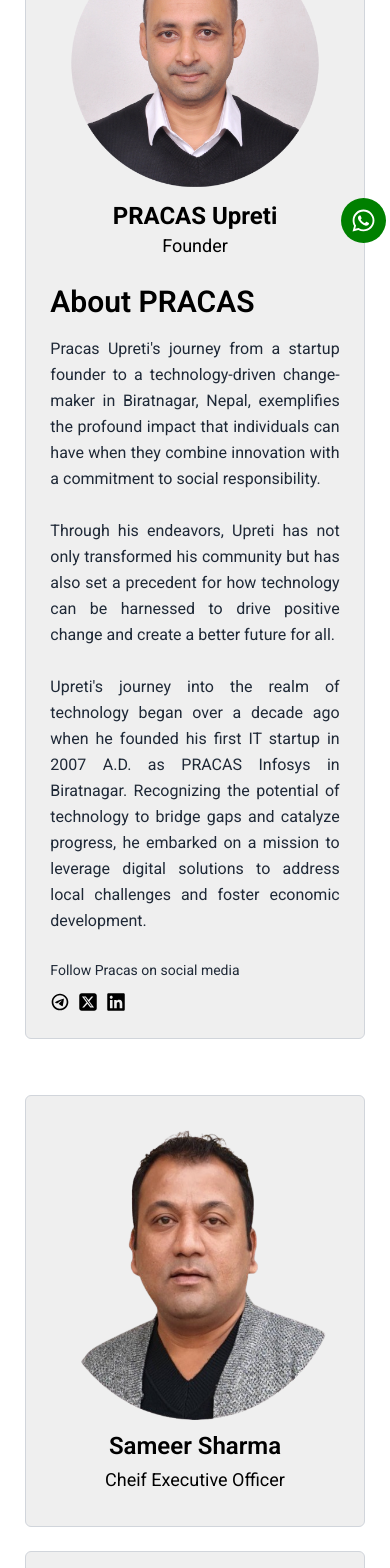
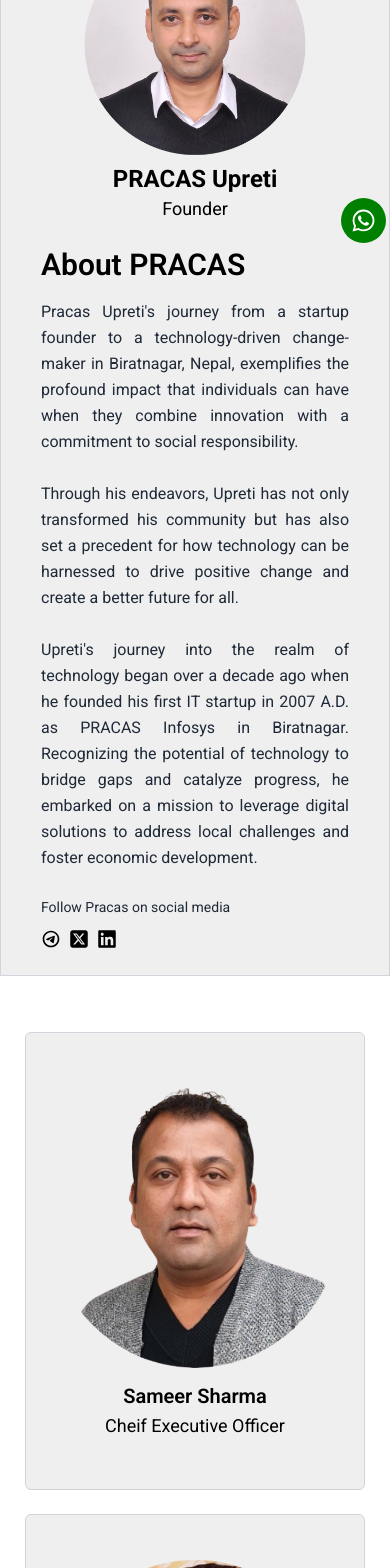
Before and after one commit to Madan939/SRIYOGJS, a React (Vite) app: page /team in a window 390 px wide. Shown: the part 432-2000 px from the top of the page. Built offline with nearby package versions, Linux system fonts and the light colour scheme.

Commit message:
recent new update

```diff
--- a/src/pages/Team.jsx
+++ b/src/pages/Team.jsx
@@ -77,16 +77,16 @@ const Team = () => {
       <Breadcrumb name={name} />
 
       {/* PRACAS CARD SECTION */}
-      <div className="max-w-[1140px]  max-lg:[88%] max-md:w-[87%]  mx-auto px-0 sm:px-6 lg:px-8 py-0">
-        <Card className="bg-[#efefef]  text-black w-full rounded-md border border-gray-300 ">
-          <div className="flex flex-col md:flex-row items-center gap-6">
+      <div className="max-w-[1140px]  max-lg:[88%] max-md:w-full  mx-auto px-0   py-0">
+        <Card className="bg-[#efefef]  text-black w-full rounded-md max-md:rounded-none border border-gray-300 ">
+          <div className="flex flex-col md:flex-row items-center gap-6 max-md:px-4">
             <div className="w-[260px] max-md:h-auto  flex  flex-col items-center">
               <Image
                 src={image}
                 preview={false}
                 alt="Pracas Upreti"
-                style={{ width: "100%", height:"auto", objectFit: "cover" }}
-                className=""
+                style={{ width: "100%", height:300, objectFit: "cover" }}
+
               />
               <div className="-mt-8 text-2xl text-center font-bold ">
                 PRACAS Upreti
@@ -130,7 +130,7 @@ const Team = () => {
       </div>
 
       {/* TEAM GRID SECTION */}
-      <div className="max-w-[1140px] my-[56px] mx-auto  max-md:w-[87%] ">
+      <div className="max-w-[1140px] my-[56px] mx-auto  max-md:w-[87%] lg:px-8">
         <div
           className="grid gap-6"
           style={{
@@ -140,15 +140,15 @@ const Team = () => {
           {images.map((img, index) => (
             <Card
               key={index}
-              className="bg-[#efefef] text-black border rounded-md border-gray-300 flex flex-col items-center justify-center"
+              className="bg-[#efefef] py-4 text-black border rounded-md border-gray-300 flex flex-col items-center justify-center"
             >
               <img
                 preview={false}
                 src={img}
                 alt={`Team Member ${index + 1}`}
-                className="lg:h-[150px] max-md:h-[300px]"
+                className="lg:h-[150px] max-md:h-[300px] object-contain mx-auto "
               />
-              <div className="text-[24px] mt-2  font-semibold text-center">
+              <div className="text-[20px] mt-2  font-semibold text-center">
                 {names[index]}
               </div>
               <p className="text-[18px] text-center mb-2 ">{roles[index]}</p>
```
